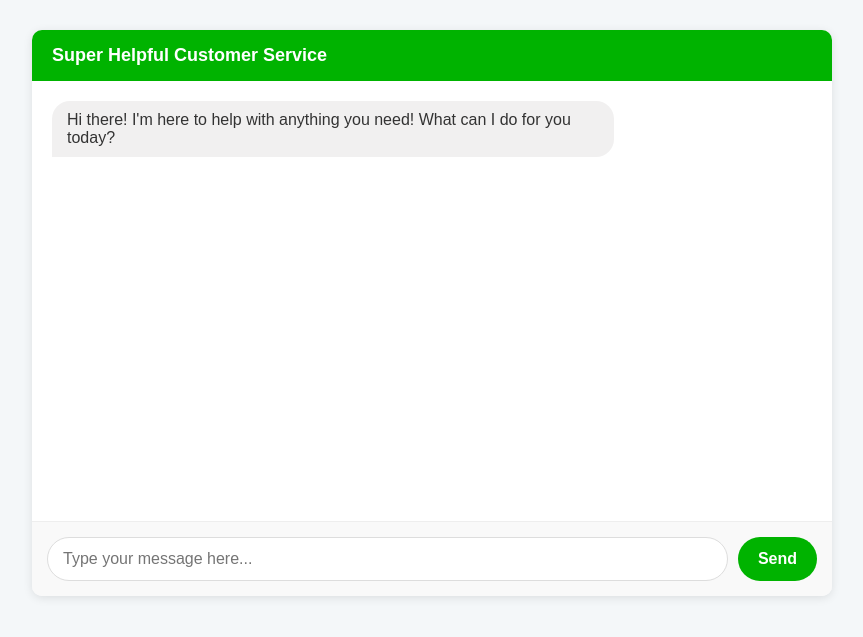
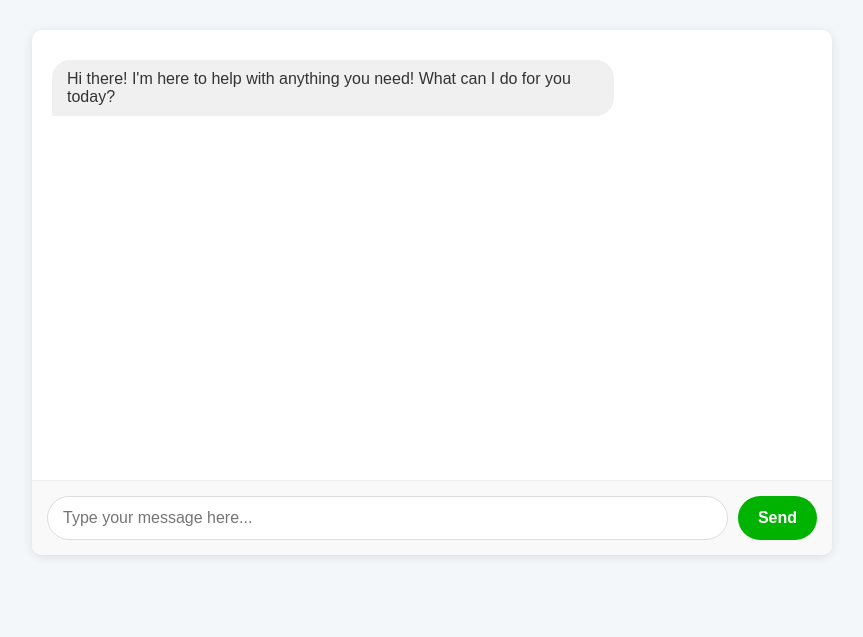
Before and after one commit to Chance101/claudecodeapp, a Flask app: page / in a window 1280 px wide. Shown: the top 637 px of the page, without its empty margins (208-1071 px from the left). Run offline with Flask 3, Linux system fonts and the light colour scheme.

Commit message:
Remove title bar from chat interface
- Removed the title header bar from the chat interface
- Added padding to the top of the chat container to preserve spacing
- Kept chat functionality intact while making design more minimal

🤖 Generated with [Claude Code](https://claude.ai/code)
Co-Authored-By: Claude <noreply@anthropic.com>

```diff
--- a/templates/index.html
+++ b/templates/index.html
@@ -18,14 +18,9 @@
             border-radius: 10px;
             box-shadow: 0 2px 10px rgba(0, 0, 0, 0.1);
             overflow: hidden;
+            padding-top: 10px; /* Add some padding at the top since header is removed */
         }
-        .chat-header {
-            background-color: #00b300; /* Bright green for positivity */
-            color: white;
-            padding: 15px 20px;
-            font-size: 18px;
-            font-weight: bold;
-        }
+        /* Title header removed */
         .chat-messages {
             height: 400px;
             padding: 20px;
@@ -110,9 +105,6 @@
 </head>
 <body>
     <div class="chat-container">
-        <div class="chat-header">
-            Super Helpful Customer Service
-        </div>
         <div class="chat-messages" id="chat-messages">
             <div class="message bot-message" style="height: auto; line-height: normal;">Hi there! I'm here to help with anything you need! What can I do for you today?</div>
             <div style="clear: both;"></div>
```
